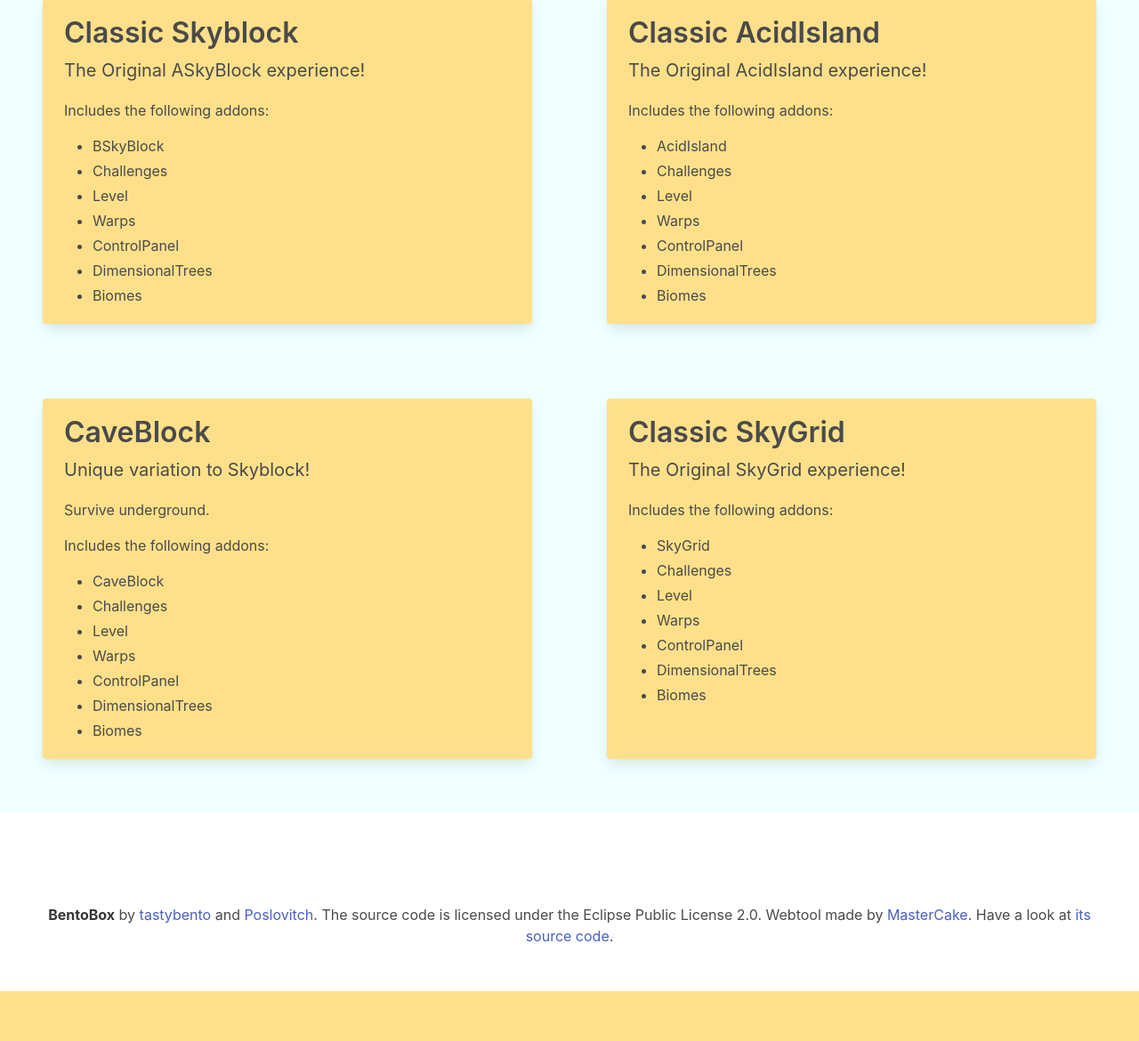
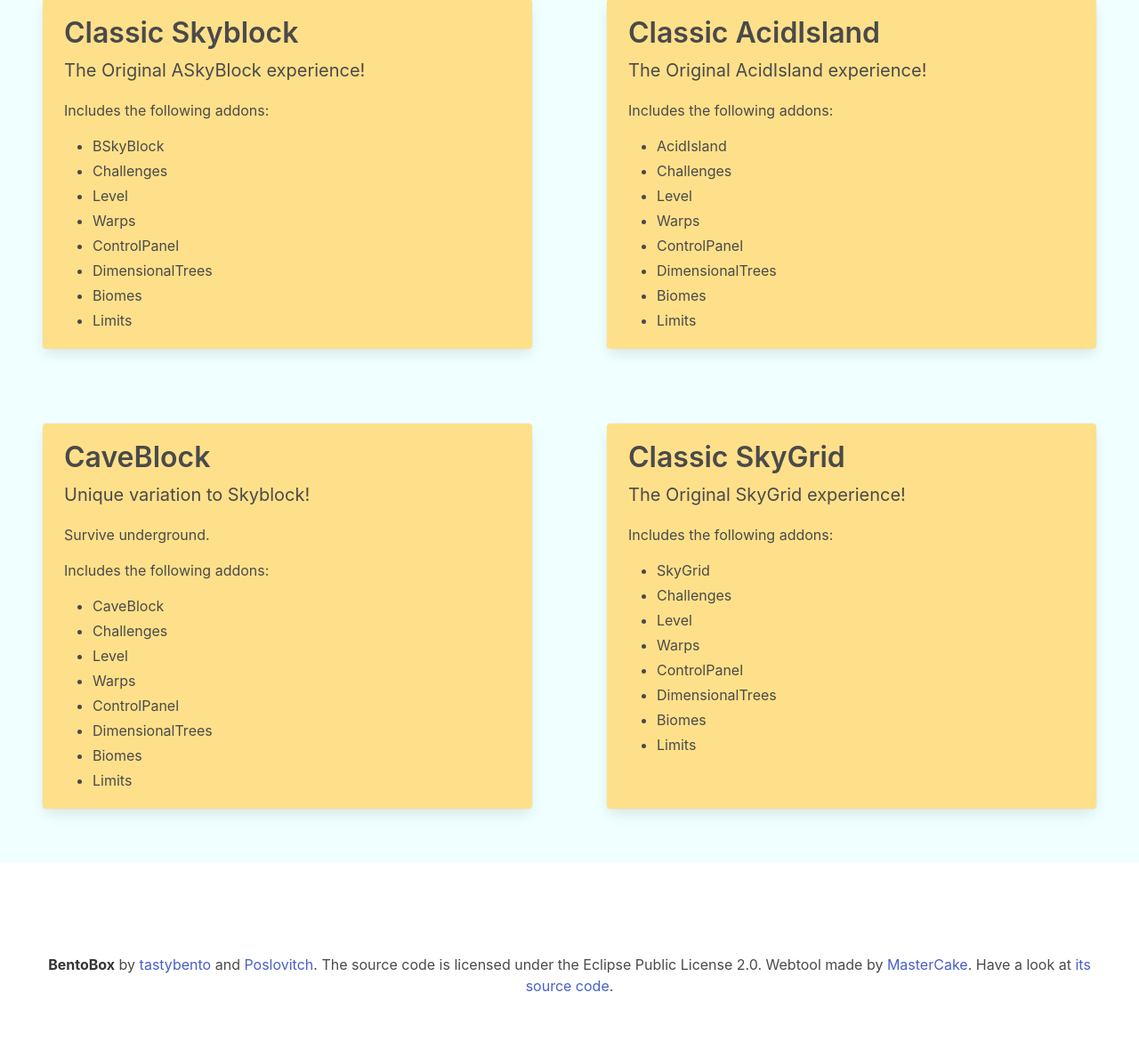
Before and after one commit to BentoBoxWorld/website, a Flask app: template templates/index.html in a window 1280 px wide. Shown: the part 283-1453 px from the top of the page at 89% size. Before the commit the page ends 1397 px from the top, so only its background shows below. Run offline with Flask 2, Linux system fonts and the light colour scheme; the template is opened without the code that fills it: most values are stand-ins (such as "Sample title", 1, 10 or a date in 2020); some libraries are stand-ins or nearby versions.

Commit message:
Added Limits to the default presets

```diff
--- a/templates/index.html
+++ b/templates/index.html
@@ -23,7 +23,7 @@
   <p>The download will include a stock set of addons to get you started!</p>
   <div>
       <div class="tile is-ancestor">
-          <a class="tile is-parent" href="/create-jar/?bskyblock:{{ addons.bskyblock }}&level:{{ addons.level }}&challenges:{{ addons.challenges }}&warps:{{ addons.warps }}&controlpanel:{{ addons.controlpanel }}&dimensionaltrees:{{ addons.dimensionaltrees }}&biomes:{{ addons.biomes }}&">
+          <a class="tile is-parent" href="/create-jar/?bskyblock:{{ addons.bskyblock }}&level:{{ addons.level }}&challenges:{{ addons.challenges }}&warps:{{ addons.warps }}&controlpanel:{{ addons.controlpanel }}&dimensionaltrees:{{ addons.dimensionaltrees }}&biomes:{{ addons.biomes }}&limits:{{ addons.limits }}&">
             <article class="tile is-child box notification has-background-warning">
               <p class="title">Classic Skyblock</p>
               <p class="subtitle">The Original ASkyBlock experience!</p>
@@ -36,10 +36,11 @@
               <li>ControlPanel</li>
               <li>DimensionalTrees</li>
               <li>Biomes</li>
+                <li>Limits</li>
               </ul>
             </article>
           </a>
-          <a class="tile is-parent" href="/create-jar/?acidisland:{{ addons.acidisland }}&level:{{ addons.level }}&challenges:{{ addons.challenges }}&warps:{{ addons.warps }}&controlpanel:{{ addons.controlpanel }}&dimensionaltrees:{{ addons.dimensionaltrees }}&biomes:{{ addons.biomes }}&">
+          <a class="tile is-parent" href="/create-jar/?acidisland:{{ addons.acidisland }}&level:{{ addons.level }}&challenges:{{ addons.challenges }}&warps:{{ addons.warps }}&controlpanel:{{ addons.controlpanel }}&dimensionaltrees:{{ addons.dimensionaltrees }}&biomes:{{ addons.biomes }}&limits:{{ addons.limits }}&">
             <article class="tile is-child box notification has-background-warning">
               <p class="title">Classic AcidIsland</p>
               <p class="subtitle">The Original AcidIsland experience!</p>
@@ -52,12 +53,13 @@
               <li>ControlPanel</li>
               <li>DimensionalTrees</li>
               <li>Biomes</li>
+                <li>Limits</li>
               </ul>
             </article>
           </a>
         </div>
         <div class="tile is-ancestor">
-          <a class="tile is-parent" href="/create-jar/?caveblock:{{ addons.caveblock }}&level:{{ addons.level }}&challenges:{{ addons.challenges }}&warps:{{ addons.warps }}&controlpanel:{{ addons.controlpanel }}&dimensionaltrees:{{ addons.dimensionaltrees }}&biomes:{{ addons.biomes }}&">
+          <a class="tile is-parent" href="/create-jar/?caveblock:{{ addons.caveblock }}&level:{{ addons.level }}&challenges:{{ addons.challenges }}&warps:{{ addons.warps }}&controlpanel:{{ addons.controlpanel }}&dimensionaltrees:{{ addons.dimensionaltrees }}&biomes:{{ addons.biomes }}&limits:{{ addons.limits }}&">
             <article class="tile is-child box notification has-background-warning">
               <p class="title">CaveBlock</p>
               <p class="subtitle">Unique variation to Skyblock!</p>
@@ -71,10 +73,11 @@
                 <li>ControlPanel</li>
                 <li>DimensionalTrees</li>
                 <li>Biomes</li>
+                <li>Limits</li>
               </ul>
             </article>
           </a>
-          <a class="tile is-parent" href="/create-jar/?skygrid:{{ addons.skygrid }}&level:{{ addons.level }}&challenges:{{ addons.challenges }}&warps:{{ addons.warps }}&controlpanel:{{ addons.controlpanel }}&dimensionaltrees:{{ addons.dimensionaltrees }}&biomes:{{ addons.biomes }}&">
+          <a class="tile is-parent" href="/create-jar/?skygrid:{{ addons.skygrid }}&level:{{ addons.level }}&challenges:{{ addons.challenges }}&warps:{{ addons.warps }}&controlpanel:{{ addons.controlpanel }}&dimensionaltrees:{{ addons.dimensionaltrees }}&biomes:{{ addons.biomes }}&limits:{{ addons.limits }}&">
             <article class="tile is-child box notification has-background-warning">
               <p class="title">Classic SkyGrid</p>
               <p class="subtitle">The Original SkyGrid experience!</p>
@@ -87,6 +90,7 @@
                 <li>ControlPanel</li>
                 <li>DimensionalTrees</li>
                 <li>Biomes</li>
+                <li>Limits</li>
               </ul>
             </article>
           </a>
```
